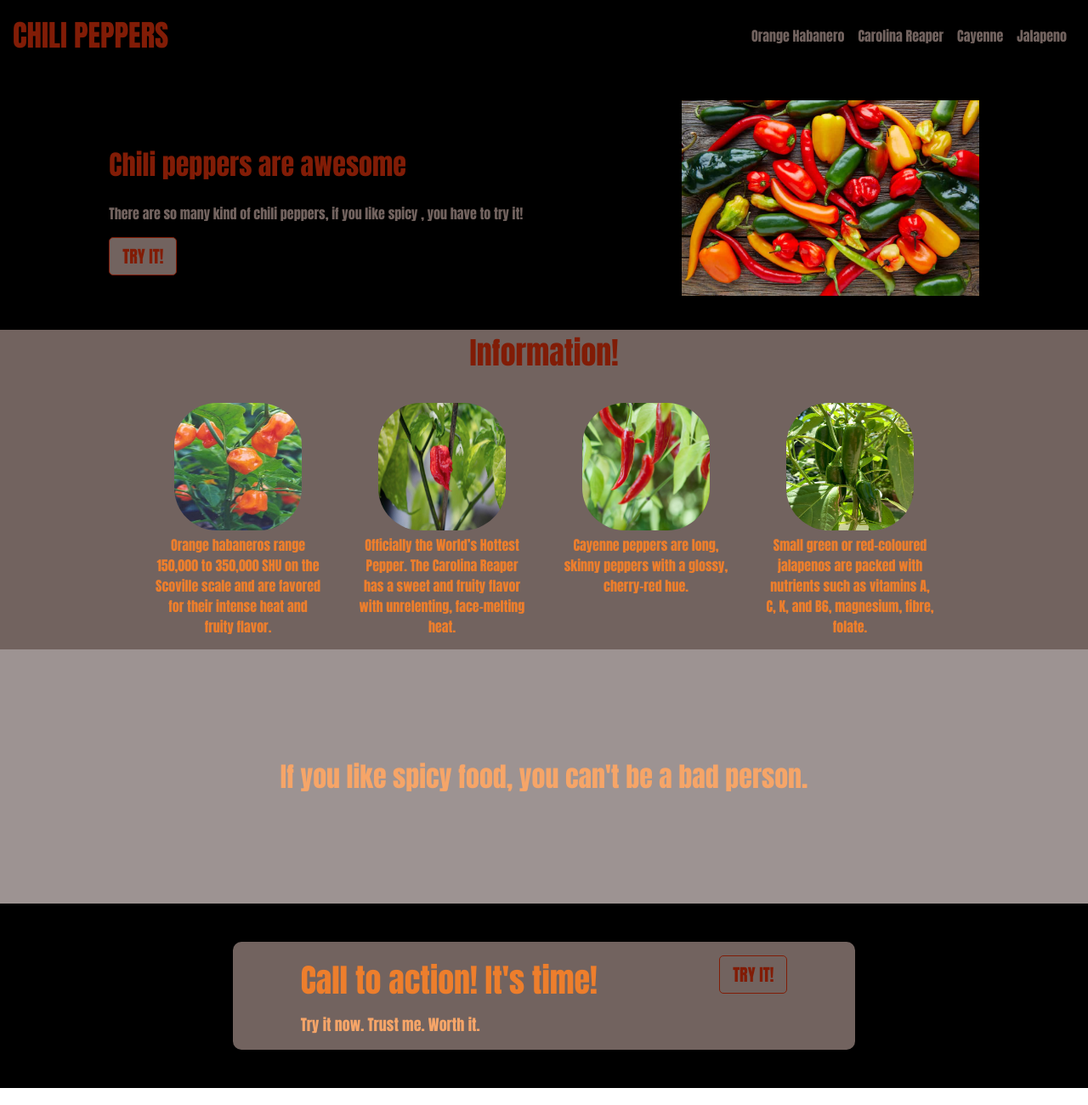
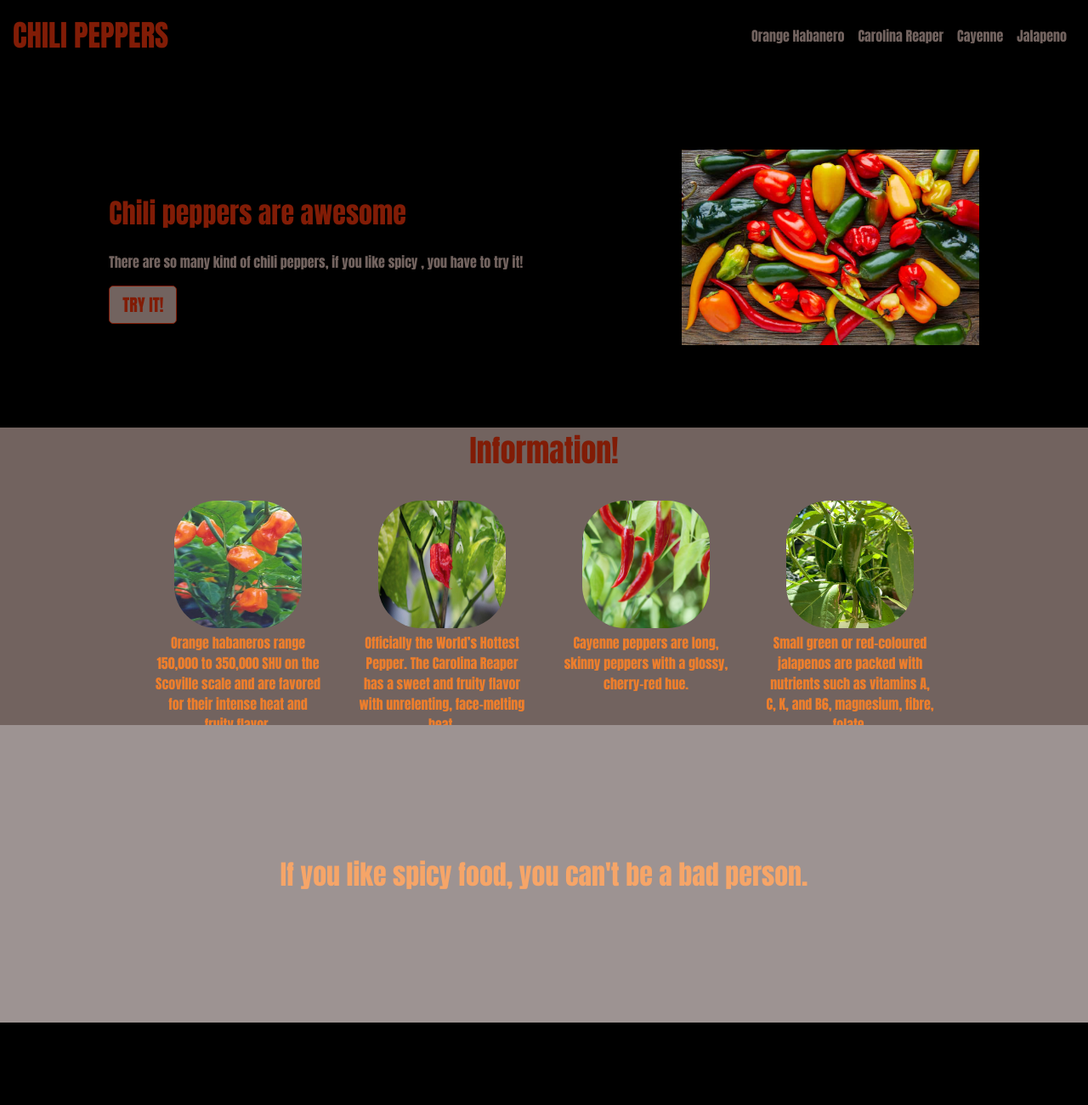
Before and after one commit to LittleDevil013/chili-landing-page, a plain HTML site: page index.html in a window 1280 px wide. Shown: the top 1300 px of the page at 85% size. Drawn offline with Linux system fonts and the light colour scheme.

Commit message:
finish style

```diff
--- a/style.css
+++ b/style.css
@@ -51,6 +51,7 @@ a {
     background: black;
     padding: 35px;
     align-items: center;
+    height: 350px;
 }
 
 #img1{
@@ -96,6 +97,7 @@ p {
 .container-two {
     text-align: center;
     background-color: #72635F;
+    height: 350px;
 }
 
 .info-container {
@@ -117,6 +119,7 @@ p {
     font-size: 32px;
     color: #F6A568 ;
     background-color: #9D9392;
+    height: 350px;
 
 }
 .smarttext {
@@ -155,4 +158,5 @@ p {
     justify-content: center;
     padding: 45px;
     background: black;
+    height: 350px;
 }
```
